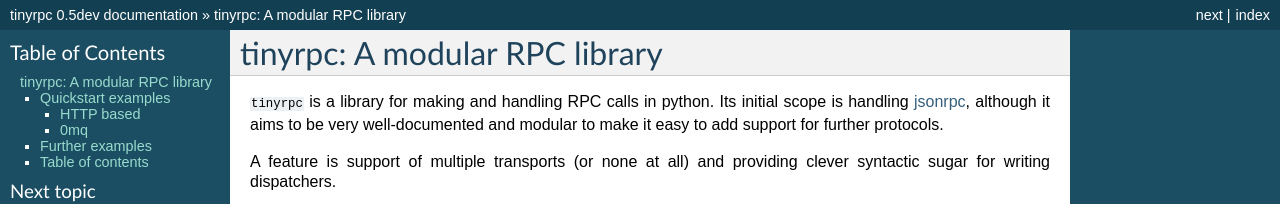
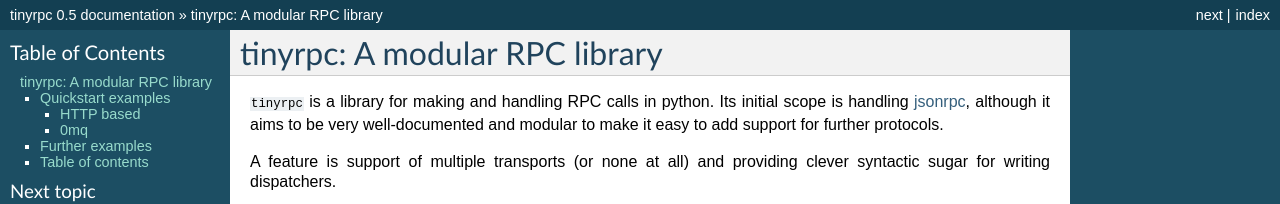
Before and after one commit to mbr/tinyrpc, a Sphinx documentation site: the page built from docs/index.rst, in a window 1280 px wide and 900 px high. Shown: the top 204 px of the window. Built offline with Sphinx 7.4.7, drawn with Linux system fonts in a browser that asks for light colours; some of the changed text lies outside the part shown.

Commit message:
Release 0.5.

```diff
--- a/docs/conf.py
+++ b/docs/conf.py
@@ -50,7 +50,7 @@ copyright = u'2013, Marc Brinkmann'
 # The short X.Y version.
 version = '0.5'
 # The full version, including alpha/beta/rc tags.
-release = '0.5dev'
+release = '0.5'
 
 # The language for content autogenerated by Sphinx. Refer to documentation
 # for a list of supported languages.
--- a/setup.py
+++ b/setup.py
@@ -9,7 +9,7 @@ def read(fname):
 
 setup(
     name='tinyrpc',
-    version='0.5dev',
+    version='0.5',
     description='A small, modular, transport and protocol neutral RPC '
                 'library that, among other things, supports JSON-RPC and zmq.',
     long_description=read('README.rst'),
```
